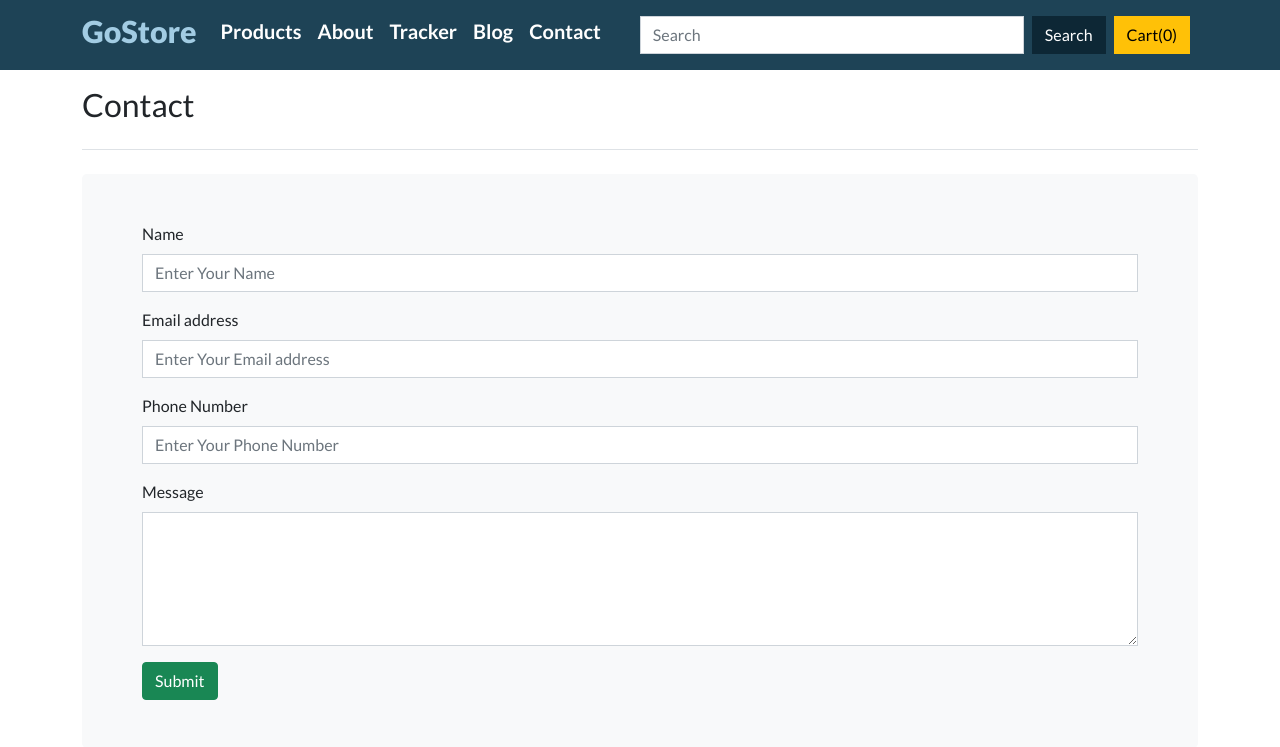
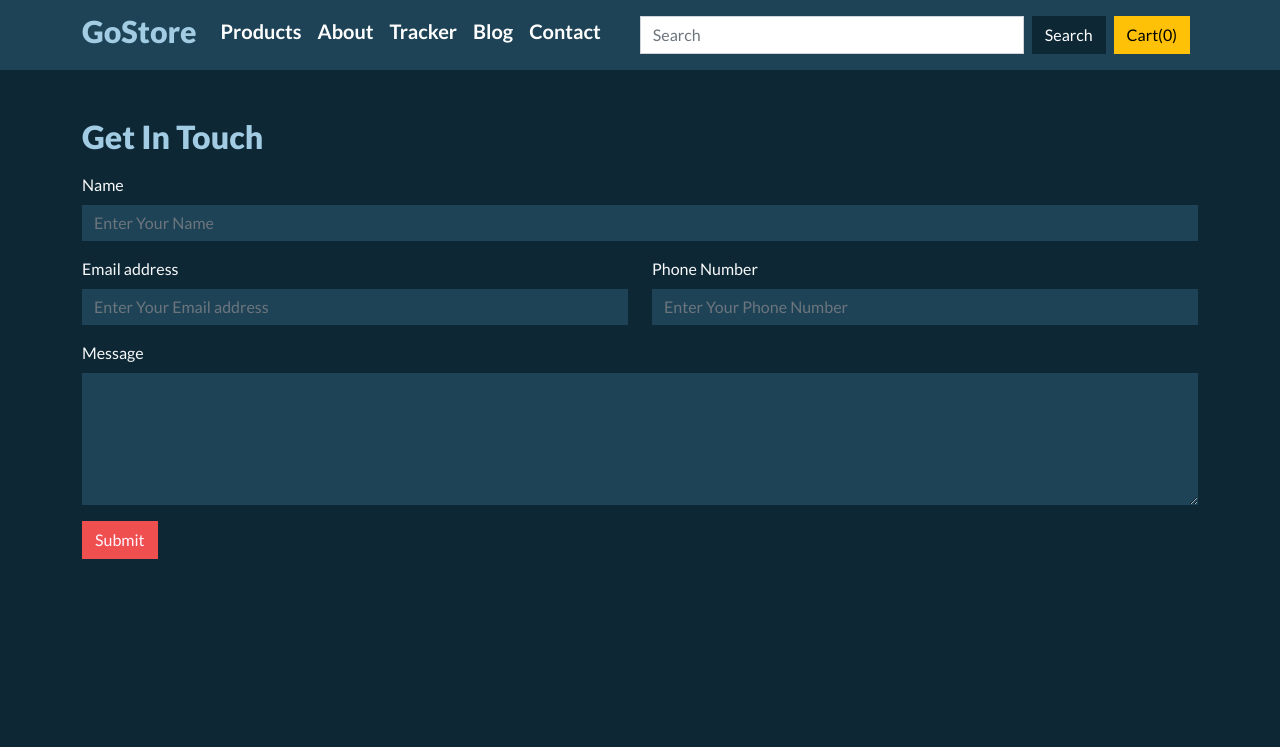
Before and after one commit to Shr25/Ecommerce, a Django app: page /contact/ in a window 1280 px wide. Shown: the top 747 px of the page. Run offline with Django 3.2, Linux system fonts and the light colour scheme.

Commit message:
Contact Form

```diff
--- a/store/templates/store/contact.html
+++ b/store/templates/store/contact.html
@@ -1,39 +1,41 @@
 {% extends 'store/base.html' %}
+{% block css %}
+<style>
+  body{
+  background-color: var(--primary-color);
+  }
+</style>
+{% endblock %}
+
+
 {% block content %}
-
-<main>
-  <div class="container">
-    <header class="pb-3 mb-4 border-bottom">
-      <h2 class="mt-3">Contact</h2>
-    </header>
-    <div class="p-5 mb-4 bg-light rounded-3">
-      <div class="container">
+<main class="contact-form">
+  <div class="container my-5">
+    <h2>Get In Touch</h2>
     <form action="/contact/" method="POST">
       {% csrf_token %}
-
-            <div class="mb-3">
-              <label for="name" class="form-label">Name</label>
-              <input type="text" class="form-control" id="name" name="name" placeholder="Enter Your Name">
+        <div class="my-3">
+          <label for="name" class="form-label text-light">Name</label>
+          <input type="text" class="form-control contact-input  rounded-0" id="name" name="name" placeholder="Enter Your Name">
+        </div>
+        <div class="row">
+          <div class="col-6 mb-3">
+            <label for="email" class="form-label text-light">Email address</label>
+            <input type="email" class="form-control contact-input  rounded-0" id="email" name="email" placeholder="Enter Your Email address">
+          </div>
+          <div class="col-6 mb-3">
+            <label for="phone" class="form-label text-light">Phone Number</label>
+            <input type="tel" class="form-control contact-input rounded-0" id="phone" name="phone" placeholder="Enter Your Phone Number">
+          </div>
         </div>
         <div class="mb-3">
-              <label for="email" class="form-label">Email address</label>
-              <input type="email" class="form-control" id="email" name="email" placeholder="Enter Your Email address">
+          <label for="description" class="form-label text-light">Message</label>
+          <textarea class="form-control contact-input rounded-0" id="description" name="description" rows="5"></textarea>
         </div>
-            <div class="mb-3">
-              <label for="phone" class="form-label">Phone Number</label>
-              <input type="tel" class="form-control" id="phone" name="phone" placeholder="Enter Your Phone Number">
-            </div>
-            <div class="mb-3">
-              <label for="description" class="form-label">Message</label>
-              <textarea class="form-control" id="description" name="description" rows="5"></textarea>
-            </div>
-            <button class="btn btn-success" type="submit">Submit</button>
+        <button class="btn btn-contact rounded-0" type="submit">Submit</button>
     </form>
   </div>
-    </div>
-  </div>
 </main>
-
 {% endblock content %}
 
 
```
Lines whose indentation alone changed are shown as unchanged.
